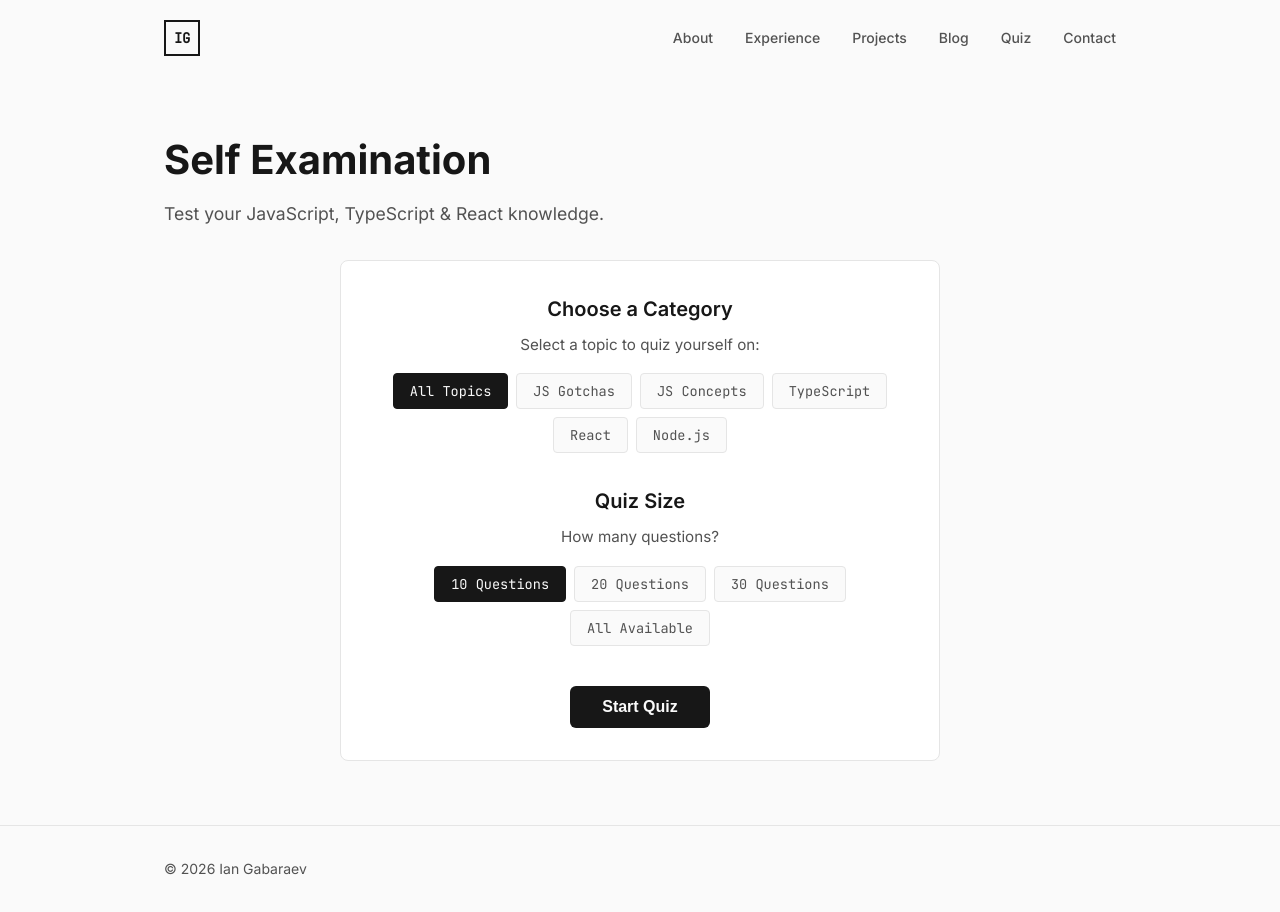
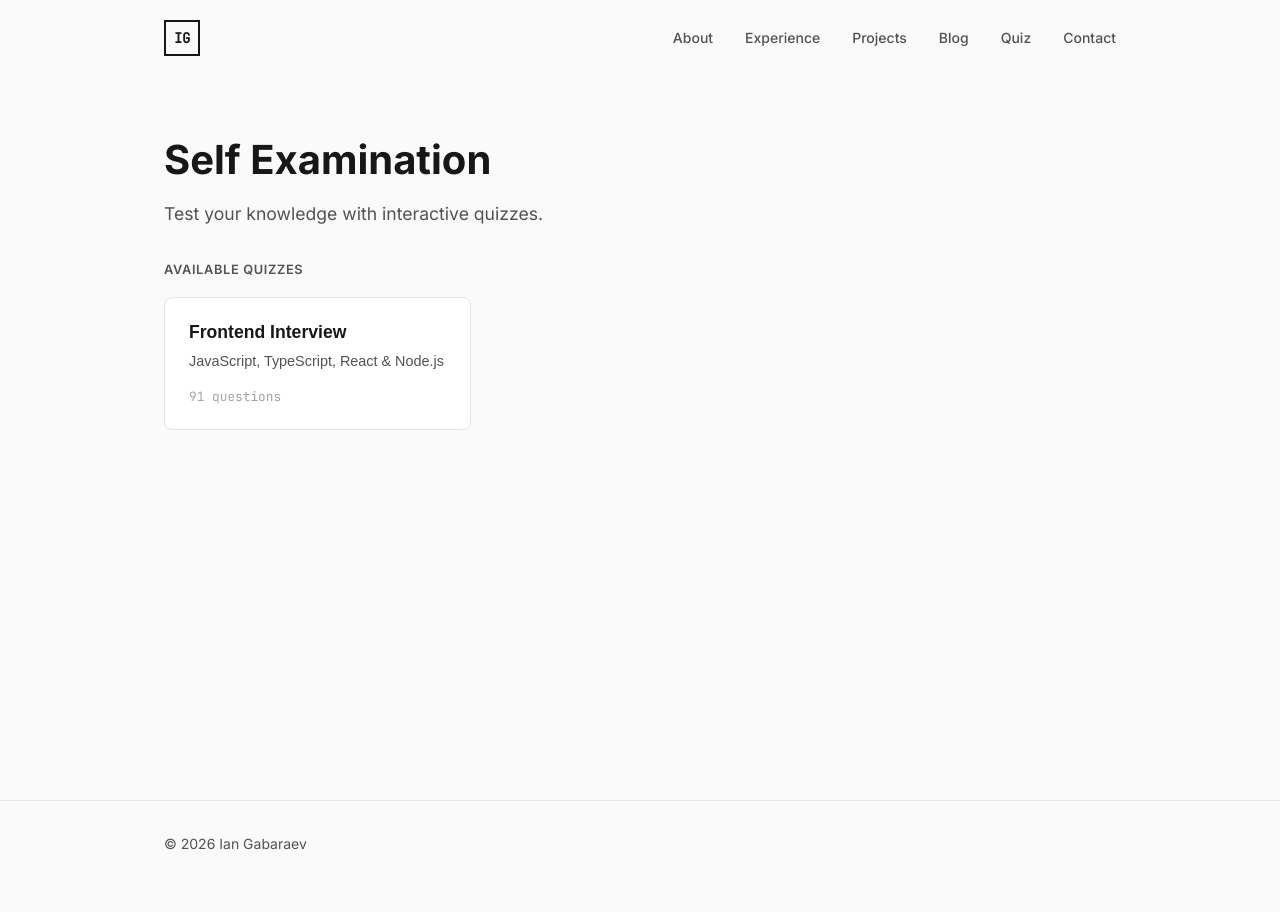
Before and after one commit to Ian-Gabaraev/IanGabaraevPro, a React (Vite) app: page /quiz in a window 1280 px wide. After the commit the page ends 887 px from the top, so only its background shows below. Built offline with nearby package versions, Linux system fonts and the light colour scheme.

Commit message:
Refactor Quiz to support multiple quizzes with selection screen

```diff
--- a/src/data/quizQuestions.ts
+++ b/src/data/quizQuestions.ts
@@ -10,6 +10,13 @@ export interface QuizCategory {
   id: string;
   label: string;
   questions: Question[];
+}
+
+export interface QuizDefinition {
+  id: string;
+  title: string;
+  description: string;
+  categories: QuizCategory[];
 }
 
 const jsGotchas: Question[] = [
@@ -920,13 +927,34 @@ export const categories: QuizCategory[] = [
   { id: 'node', label: 'Node.js', questions: node },
 ];
 
+export const quizzes: QuizDefinition[] = [
+  {
+    id: 'frontend',
+    title: 'Frontend Interview',
+    description: 'JavaScript, TypeScript, React & Node.js',
+    categories: categories,
+  },
+];
+
+export function getQuizById(quizId: string): QuizDefinition | undefined {
+  return quizzes.find(q => q.id === quizId);
+}
+
+export function getAllQuestionsForQuiz(quizId: string): Question[] {
+  const quiz = getQuizById(quizId);
+  if (!quiz) return [];
+  return quiz.categories.slice(1).flatMap(c => c.questions);
+}
+
 export function getAllQuestions(): Question[] {
   return categories.slice(1).flatMap(c => c.questions);
 }
 
-export function getQuestionsByCategory(categoryId: string): Question[] {
-  if (categoryId === 'all') return getAllQuestions();
-  const category = categories.find(c => c.id === categoryId);
+export function getQuestionsByCategory(quizId: string, categoryId: string): Question[] {
+  const quiz = getQuizById(quizId);
+  if (!quiz) return [];
+  if (categoryId === 'all') return getAllQuestionsForQuiz(quizId);
+  const category = quiz.categories.find(c => c.id === categoryId);
   return category?.questions || [];
 }
 
--- a/src/pages/Quiz.css
+++ b/src/pages/Quiz.css
@@ -17,6 +17,75 @@
   max-width: 36rem;
 }
 
+/* Quiz Selection Grid */
+.section-label {
+  font-size: 0.8rem;
+  font-weight: 600;
+  text-transform: uppercase;
+  letter-spacing: 0.05em;
+  color: var(--text-secondary);
+  margin-bottom: 1rem;
+}
+
+.quiz-grid {
+  display: grid;
+  grid-template-columns: repeat(auto-fill, minmax(280px, 1fr));
+  gap: 1rem;
+}
+
+.quiz-select-card {
+  background: var(--bg-secondary);
+  border: 1px solid var(--border-color);
+  border-radius: 8px;
+  padding: 1.5rem;
+  text-align: left;
+  cursor: pointer;
+  transition: all 0.15s ease;
+  width: 100%;
+}
+
+.quiz-select-card:hover {
+  border-color: var(--text-secondary);
+}
+
+.quiz-select-title {
+  font-size: 1.1rem;
+  font-weight: 600;
+  color: var(--text-primary);
+  margin-bottom: 0.5rem;
+}
+
+.quiz-select-desc {
+  font-size: 0.9rem;
+  color: var(--text-secondary);
+  margin-bottom: 1rem;
+  line-height: 1.5;
+}
+
+.quiz-select-count {
+  font-size: 0.8rem;
+  font-family: 'JetBrains Mono', monospace;
+  color: var(--text-muted);
+}
+
+/* Back Link */
+.back-link {
+  display: inline-block;
+  font-size: 0.875rem;
+  color: var(--text-secondary);
+  background: none;
+  border: none;
+  cursor: pointer;
+  margin-bottom: 1.5rem;
+  padding: 0;
+  transition: color 0.15s ease;
+}
+
+.back-link:hover {
+  color: var(--text-primary);
+}
+
+/* Quiz Card */
 .quiz-card {
   background: var(--bg-secondary);
   border: 1px solid var(--border-color);
@@ -36,6 +105,14 @@
   font-weight: 600;
   color: var(--text-primary);
   margin-bottom: 0.5rem;
+}
+
+.card-subheading {
+  font-size: 0.9rem;
+  font-weight: 600;
+  color: var(--text-primary);
+  margin-top: 1.5rem;
+  margin-bottom: 0.75rem;
 }
 
 .card-text {
--- a/src/pages/Quiz.tsx
+++ b/src/pages/Quiz.tsx
@@ -1,13 +1,14 @@
 import { useState } from 'react';
 import { motion, AnimatePresence } from 'framer-motion';
-import { categories, getQuestionsByCategory, shuffleArray } from '../data/quizQuestions';
-import type { Question } from '../data/quizQuestions';
+import { quizzes, getQuizById, getQuestionsByCategory, shuffleArray } from '../data/quizQuestions';
+import type { Question, QuizDefinition } from '../data/quizQuestions';
 import './Quiz.css';
 
-type QuizState = 'start' | 'quiz' | 'results';
+type QuizState = 'select-quiz' | 'configure' | 'quiz' | 'results';
 
 const Quiz = () => {
-  const [state, setState] = useState<QuizState>('start');
+  const [state, setState] = useState<QuizState>('select-quiz');
+  const [selectedQuiz, setSelectedQuiz] = useState<QuizDefinition | null>(null);
   const [selectedCategory, setSelectedCategory] = useState('all');
   const [selectedSize, setSelectedSize] = useState(10);
   const [questions, setQuestions] = useState<Question[]>([]);
@@ -21,8 +22,18 @@ const Quiz = () => {
   const currentQuestion = questions[currentIndex];
   const progress = questions.length > 0 ? ((currentIndex) / questions.length) * 100 : 0;
 
+  const selectQuiz = (quizId: string) => {
+    const quiz = getQuizById(quizId);
+    if (quiz) {
+      setSelectedQuiz(quiz);
+      setSelectedCategory('all');
+      setState('configure');
+    }
+  };
+
   const startQuiz = () => {
-    let qs = getQuestionsByCategory(selectedCategory);
+    if (!selectedQuiz) return;
+    let qs = getQuestionsByCategory(selectedQuiz.id, selectedCategory);
     qs = shuffleArray(qs);
     if (selectedSize > 0) {
       qs = qs.slice(0, selectedSize);
@@ -57,12 +68,19 @@ const Quiz = () => {
   };
 
   const resetQuiz = () => {
-    setState('start');
+    setState('select-quiz');
+    setSelectedQuiz(null);
     setQuestions([]);
     setCurrentIndex(0);
     setScore(0);
     setAnswered(false);
     setSelectedOption(null);
+  };
+
+  const backToQuizSelect = () => {
+    setState('select-quiz');
+    setSelectedQuiz(null);
+    setSelectedCategory('all');
   };
 
   const getResultMessage = (percentage: number) => {
@@ -85,23 +103,54 @@ const Quiz = () => {
         >
           <h1 className="quiz-title">Self Examination</h1>
           <p className="quiz-subtitle">
-            Test your JavaScript, TypeScript & React knowledge.
+            Test your knowledge with interactive quizzes.
           </p>
 
           <AnimatePresence mode="wait">
-            {state === 'start' && (
+            {state === 'select-quiz' && (
               <motion.div
-                key="start"
+                key="select-quiz"
+                initial={{ opacity: 0, y: 20 }}
+                animate={{ opacity: 1, y: 0 }}
+                exit={{ opacity: 0, y: -20 }}
+              >
+                <h2 className="section-label">Available Quizzes</h2>
+                <div className="quiz-grid">
+                  {quizzes.map(quiz => (
+                    <button
+                      key={quiz.id}
+                      className="quiz-select-card"
+                      onClick={() => selectQuiz(quiz.id)}
+                    >
+                      <h3 className="quiz-select-title">{quiz.title}</h3>
+                      <p className="quiz-select-desc">{quiz.description}</p>
+                      <span className="quiz-select-count">
+                        {quiz.categories.slice(1).reduce((sum, c) => sum + c.questions.length, 0)} questions
+                      </span>
+                    </button>
+                  ))}
+                </div>
+              </motion.div>
+            )}
+
+            {state === 'configure' && selectedQuiz && (
+              <motion.div
+                key="configure"
                 initial={{ opacity: 0, y: 20 }}
                 animate={{ opacity: 1, y: 0 }}
                 exit={{ opacity: 0, y: -20 }}
                 className="quiz-card start-screen"
               >
-                <h2 className="card-heading">Choose a Category</h2>
-                <p className="card-text">Select a topic to quiz yourself on:</p>
+                <button className="back-link" onClick={backToQuizSelect}>
+                  ← Back to quizzes
+                </button>
 
+                <h2 className="card-heading">{selectedQuiz.title}</h2>
+                <p className="card-text">{selectedQuiz.description}</p>
+
+                <h3 className="card-subheading">Category</h3>
                 <div className="option-buttons">
-                  {categories.map(cat => (
+                  {selectedQuiz.categories.map(cat => (
                     <button
                       key={cat.id}
                       className={`option-btn ${selectedCategory === cat.id ? 'active' : ''}`}
@@ -112,9 +161,7 @@ const Quiz = () => {
                   ))}
                 </div>
 
-                <h2 className="card-heading" style={{ marginTop: '2rem' }}>Quiz Size</h2>
-                <p className="card-text">How many questions?</p>
-
+                <h3 className="card-subheading">Questions</h3>
                 <div className="option-buttons">
                   {sizes.map(size => (
                     <button
@@ -122,7 +169,7 @@ const Quiz = () => {
                       className={`option-btn ${selectedSize === size ? 'active' : ''}`}
                       onClick={() => setSelectedSize(size)}
                     >
-                      {size === 0 ? 'All Available' : `${size} Questions`}
+                      {size === 0 ? 'All' : size}
                     </button>
                   ))}
                 </div>
@@ -224,7 +271,7 @@ const Quiz = () => {
                 </div>
                 <div className="results-message">{getResultMessage(percentage)}</div>
                 <button className="start-btn" onClick={resetQuiz}>
-                  Try Again
+                  Try Another Quiz
                 </button>
               </motion.div>
             )}
```
